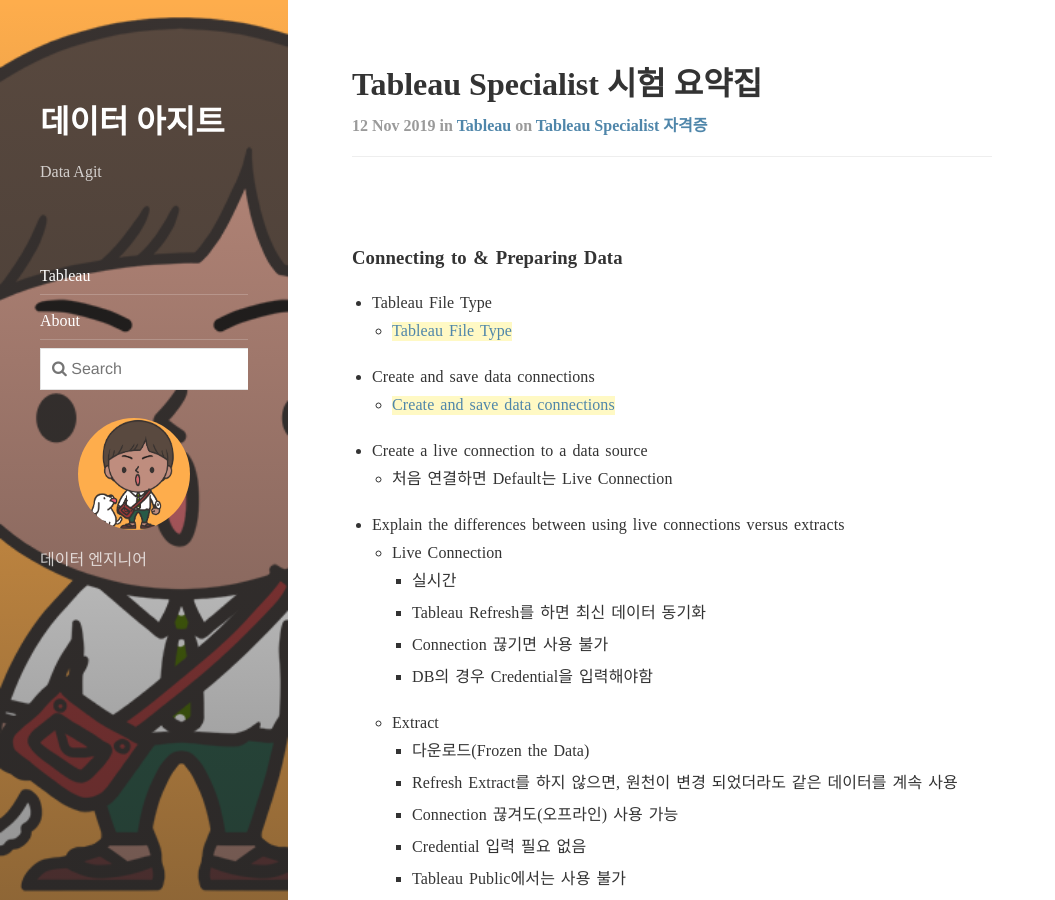
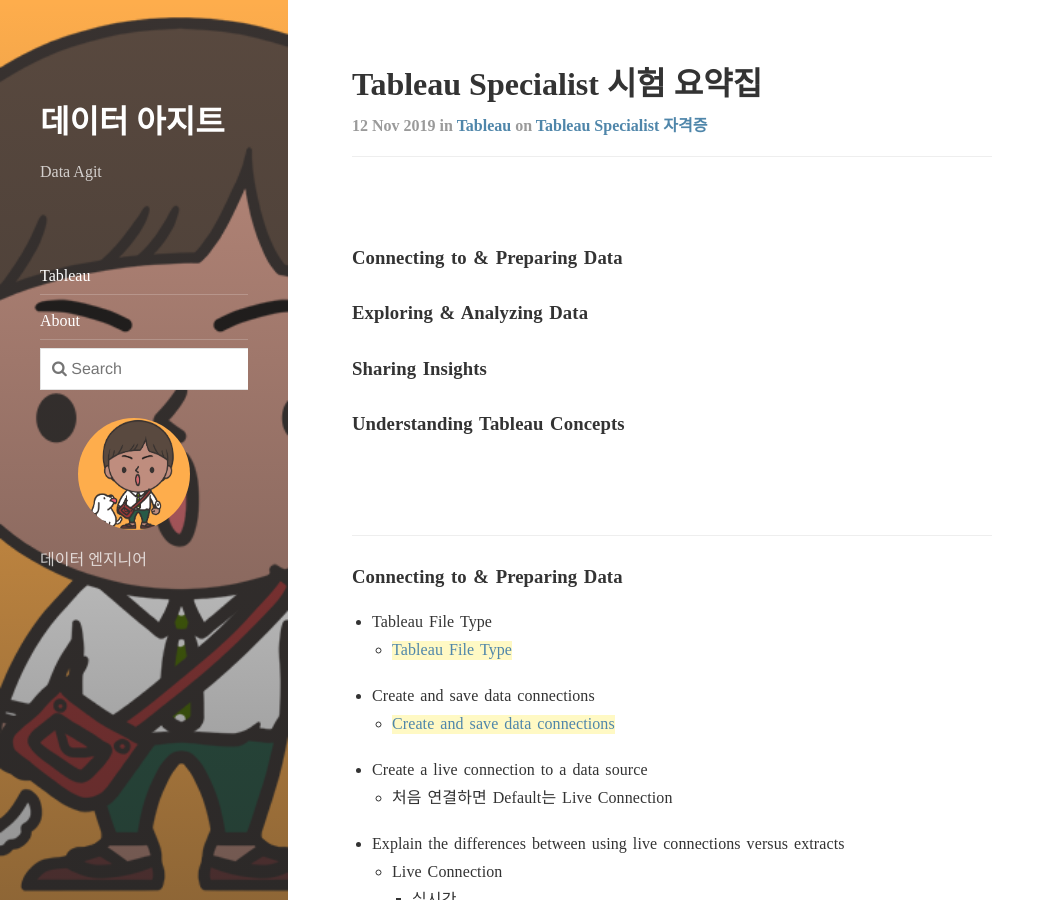
Before and after one commit to data-agit/data-agit.github.io, a Jekyll site: the page built from _posts/2019-11-12-Specialist-summary.md, in a window 1280 px wide and 900 px high. Shown: the whole window, without its empty margins (0-1055 px from the left). Built offline with Jekyll 4.4.1, drawn with Linux system fonts in a browser that asks for light colours; nearby versions of some CDN libraries; comment, search, counter and statistics services are not loaded.

Commit message:
Add Title

```diff
--- a/_posts/2019-11-12-Specialist-summary.md
+++ b/_posts/2019-11-12-Specialist-summary.md
@@ -5,6 +5,13 @@
 categories: tableau
 tags: specialist
 comments: true
+---
+### Connecting to & Preparing Data
+### Exploring & Analyzing Data
+### Sharing Insights
+### Understanding Tableau Concepts
+<br />
+<br />
 
 ---
 ### Connecting to & Preparing Data
@@ -90,7 +97,7 @@
     - [Basic Charts](https://onlinehelp.tableau.com/current/pro/desktop/en-us/dataview_examples.htm)
     - [Bar chart](https://onlinehelp.tableau.com/current/pro/desktop/en-us/buildexamples_bar.htm)
     - [Line chart](https://onlinehelp.tableau.com/current/pro/desktop/en-us/buildexamples_line.htm)
-        - - Dicrete Line Chart는 Header가 생김
+        - Dicrete Line Chart는 Header가 생김
     - [Scatter plot](https://onlinehelp.tableau.com/current/pro/desktop/en-us/buildexamples_scatter.htm)
         - 2개 이상의 측정값(Measures)의 관계를 표현
         - Analyze -> Aggregation 해제
```
